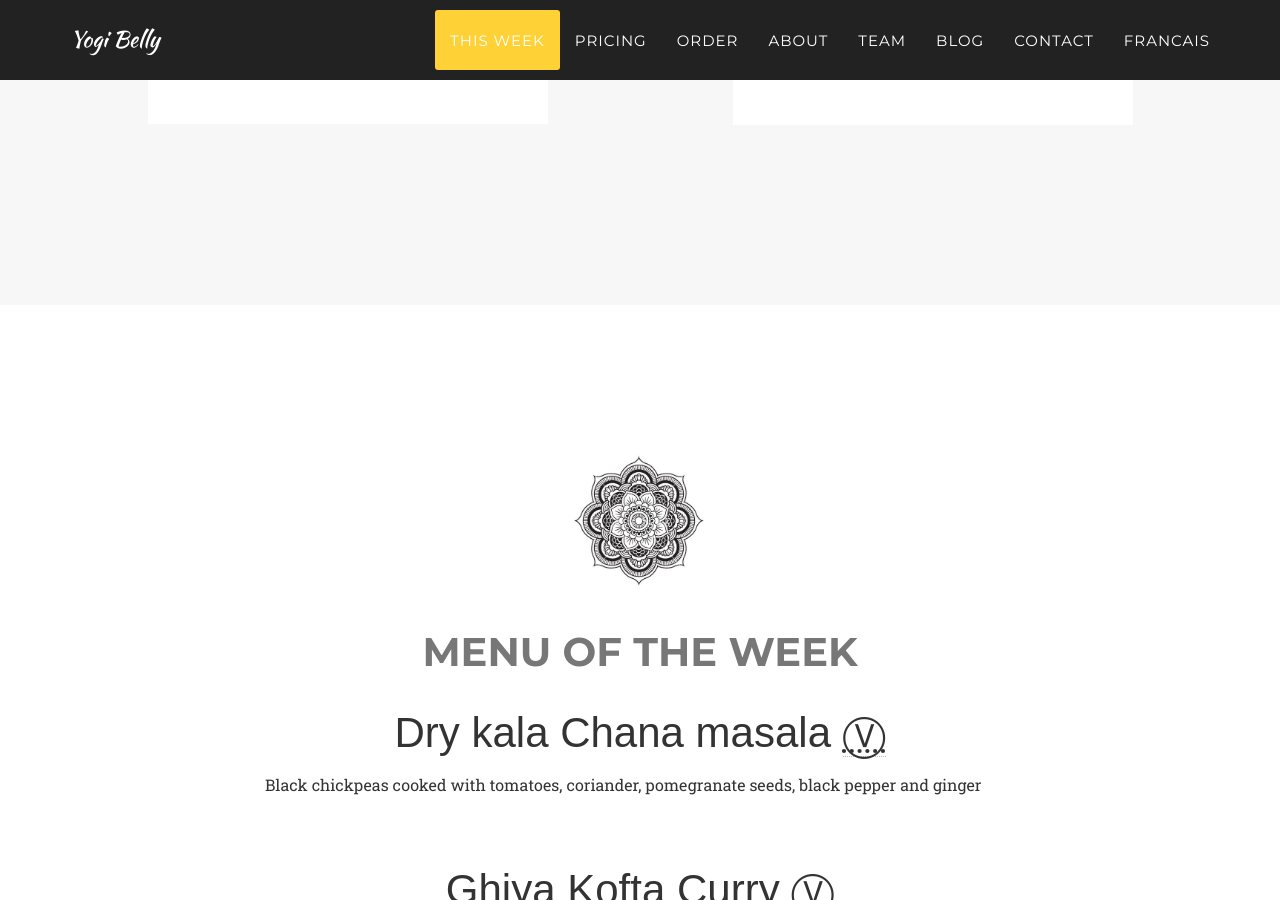
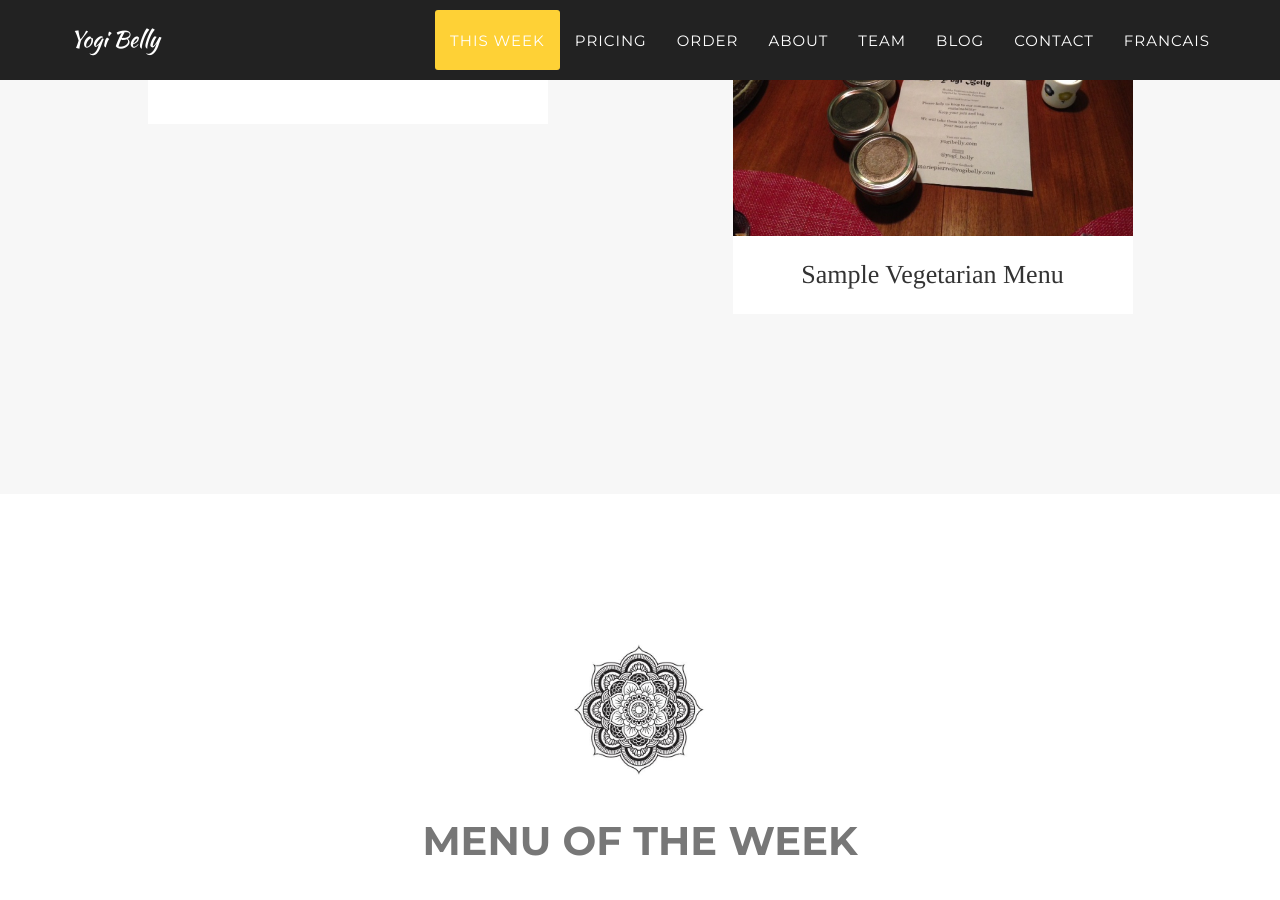
Before and after one commit to yogibelly/yogibelly.github.io, a Jekyll site: the page built from index.html, in a window 1280 px wide and 900 px high, scrolled down 3209 px. Built offline with Jekyll 4.4.1, drawn with Linux system fonts in a browser that asks for light colours; some web fonts are replaced.

Commit message:
added port grid

```diff
--- a/_posts/2016-01-08-project-2.markdown
+++ b/_posts/2016-01-08-project-2.markdown
@@ -1,11 +1,11 @@
 ---
-title: ""
+title: Sample Vegetarian Menu
 subtitle:
 layout: default
 modal-id: 4
 date: 2016-01-08
 img: logo.jpg
-thumbnail: svm.png
+thumbnail: menu1.JPG
 alt: image-alt
 project-date: January 2016
 client: Start Bootstrap
```
Also changed, not shown: img/portfolio/menu1.JPG (added).
